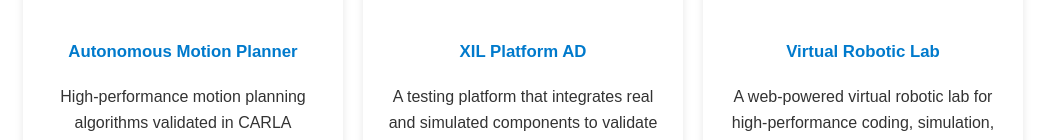
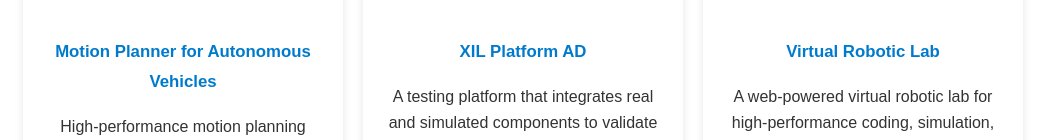
Before and after one commit to motion-xai/motion-xai.github.io, a plain HTML site: page index.html in a window 1280 px wide. Shown: the part 1146-1286 px from the top of the page, without its empty margins (117-1162 px from the left). Drawn offline with Linux system fonts and the light colour scheme.

Commit message:
Update project titles and descriptions in index.html

```diff
--- a/index.html
+++ b/index.html
@@ -147,13 +147,13 @@
     <div class="card-container">
 
       <div class="card">
-        <img src="https://github.com/user-attachments/assets/ce5ac270-5ff5-4dec-8581-565071d0ab16" alt="Autonomous Motion Planner">
-        <h3><a href="https://github.com/motion-xai/autonomous-motion-planner" target="_blank">Autonomous Motion Planner</a></h3>
+        <img src="https://github.com/user-attachments/assets/ce5ac270-5ff5-4dec-8581-565071d0ab16" alt="Motion Planner for Autonomous Vehicles">
+        <h3><a href="https://github.com/motion-xai/autonomous-motion-planner" target="_blank">Motion Planner for Autonomous Vehicles</a></h3>
         <p>High-performance motion planning algorithms validated in CARLA simulation and real-world tests.</p>
       </div>
 
       <div class="card">
-        <img src="https://github.com/user-attachments/assets/da0a4b22-6a2b-41e8-a13e-4a1a44508bb7" alt="XIL Platform AD">
+        <img src="https://github.com/user-attachments/assets/ce5ac270-5ff5-4dec-8581-565071d0ab16" alt="XIL Platform AD">
         <h3><a href="https://github.com/xil-platform-ad" target="_blank">XIL Platform AD</a></h3>
         <p>A testing platform that integrates real and simulated components to validate autonomous vehicle systems under controlled and realistic conditions.</p>
       </div>
```
